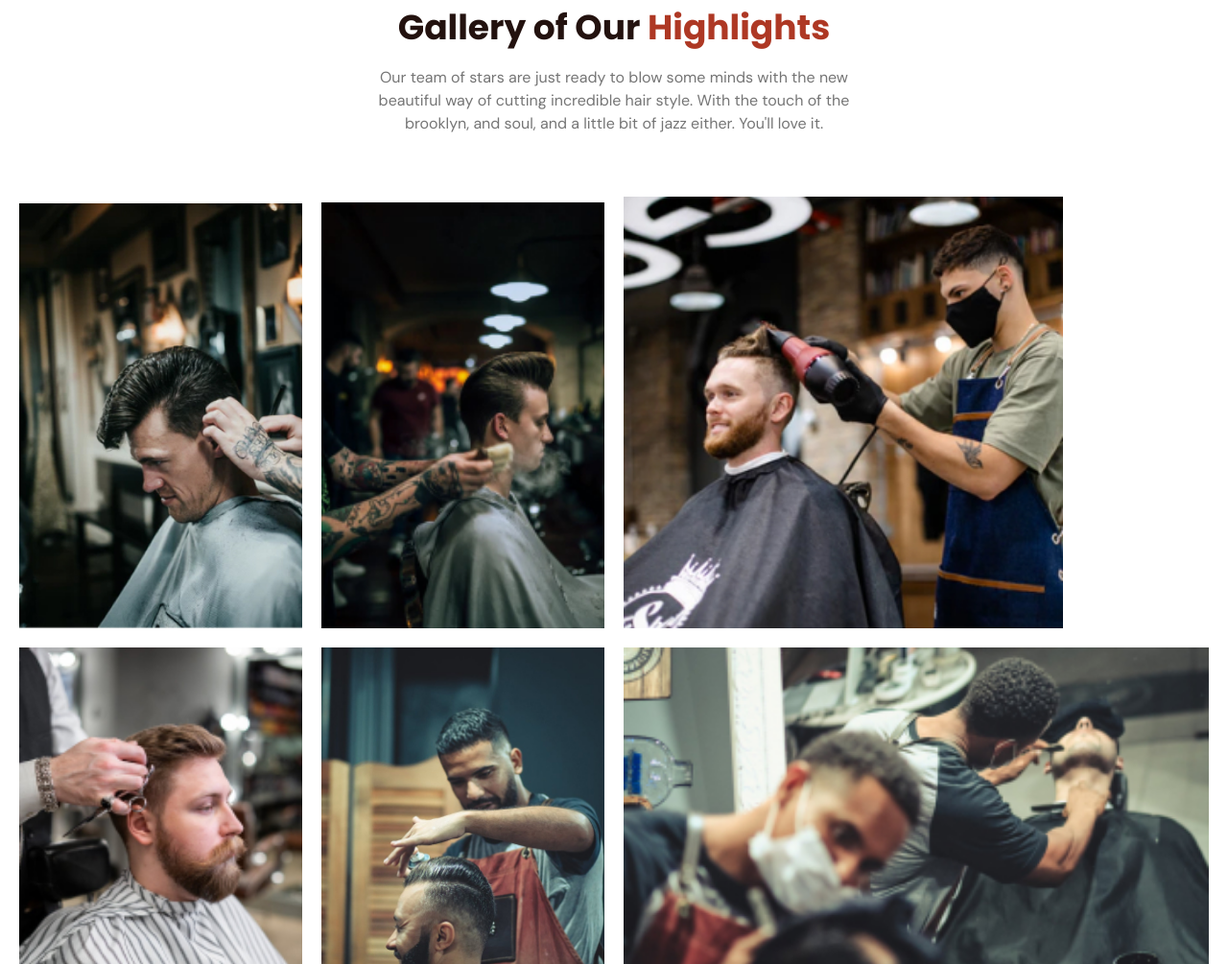
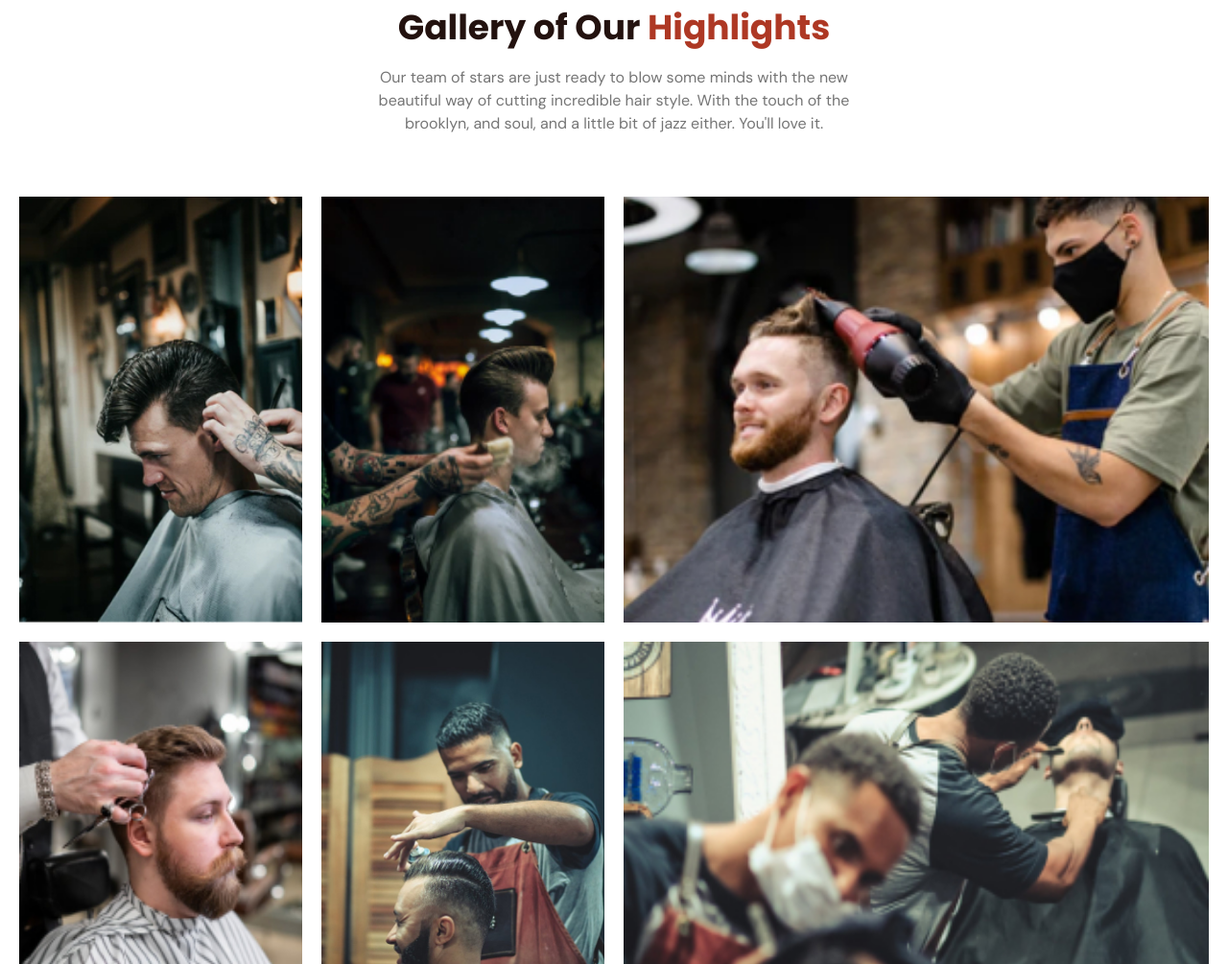
Before and after one commit to gabrielalencs/Barber-House, a website: page index.html in a window 1280 px wide. Shown: the part 2459-3464 px from the top of the page at 96% size. Drawn offline with nearby package versions, Linux system fonts and the light colour scheme; files whose address does not match are found by name.

Commit message:
settings in the gallery section

```diff
--- a/index.html
+++ b/index.html
@@ -194,12 +194,10 @@
                     <img src="src/image/gallery/gallery-4.jpg" alt="barber 4" class="w-full">
                 </div>
 
-                <div class="col-span-2">
-                    <img src="src/image/gallery/gallery-1.jpg" alt="barber 1" class="w-full min-lg:w-9/12">
-                </div>
+                <div class="col-span-2 bg-[url('../image/gallery/gallery-1.jpg')] bg-cover bg-bottom h-96 min-lg:h-full min-lg:bg-center"></div>
 
                 <div>
-                    <img src="src/image/gallery/gallery-3.jpg" alt="barber 3" class="w-full">
+                    <img src="src/image/gallery/gallery-3.jpg" alt="barber 3" class="w-full h-full">
                 </div>
 
                 <div>
@@ -207,7 +205,7 @@
                 </div>
 
                 <div class="col-span-2">
-                    <img src="src/image/gallery/gallery-2.jpg" alt="barber 2" class="w-full">
+                    <img src="src/image/gallery/gallery-2.jpg" alt="barber 2" class="w-full h-full">
                 </div>
             </div>
         </section>
@@ -356,7 +354,6 @@
                 <p class="text-white text-lg mt-4">Made with love by @gabrielalencs</p>
             </div>
             <div class="mt-10 flex gap-7">
-                <!-- www.linkedin.com/in/gabrielalencarr -->
                 <div>
                     <a href="https://linkedin.com/in/gabrielalencarr">
                         <i class="icon-instagram text-white text-2xl"></i>
--- a/src/css/styles.css
+++ b/src/css/styles.css
@@ -77,7 +77,7 @@
     }
 
     .menu-mobile {
-        @apply absolute left-0 top-1000 h-screen w-screen flex flex-col items-center gap-14 pt-16 text-2xl font-bold bg-white opacity-0 invisible;
+        @apply absolute left-0 top-1000 h-screen w-screen flex flex-col items-center gap-12 pt-10 text-2xl font-bold bg-white opacity-0 invisible;
     }
 
     .show-menu {
--- a/src/js/script.js
+++ b/src/js/script.js
@@ -6,7 +6,6 @@ const headerContainer = document.getElementById('header');
 const sections = document.querySelectorAll('main section[id]');
 
 buttonMenuMobile.addEventListener('click', toggleMenu);
-buttonCloseMenuMobile.addEventListener('click', toggleMenu);
 
 window.addEventListener('scroll', function() {
     addBoxShadow();
--- a/tailwind.config.js
+++ b/tailwind.config.js
@@ -19,11 +19,12 @@ module.exports = {
         '[-40]': '-40px',
         '520': '520px',
         '650': '650px',
+        '25.5': '25.5rem'
       },
       screens: {
         'max-lg': {'max': '992px'},
         'min-lg': {'min': '992px'},
-      },
+      }
     }
   },
 }
```
Also changed, not shown: src/css/tailwind.css.
